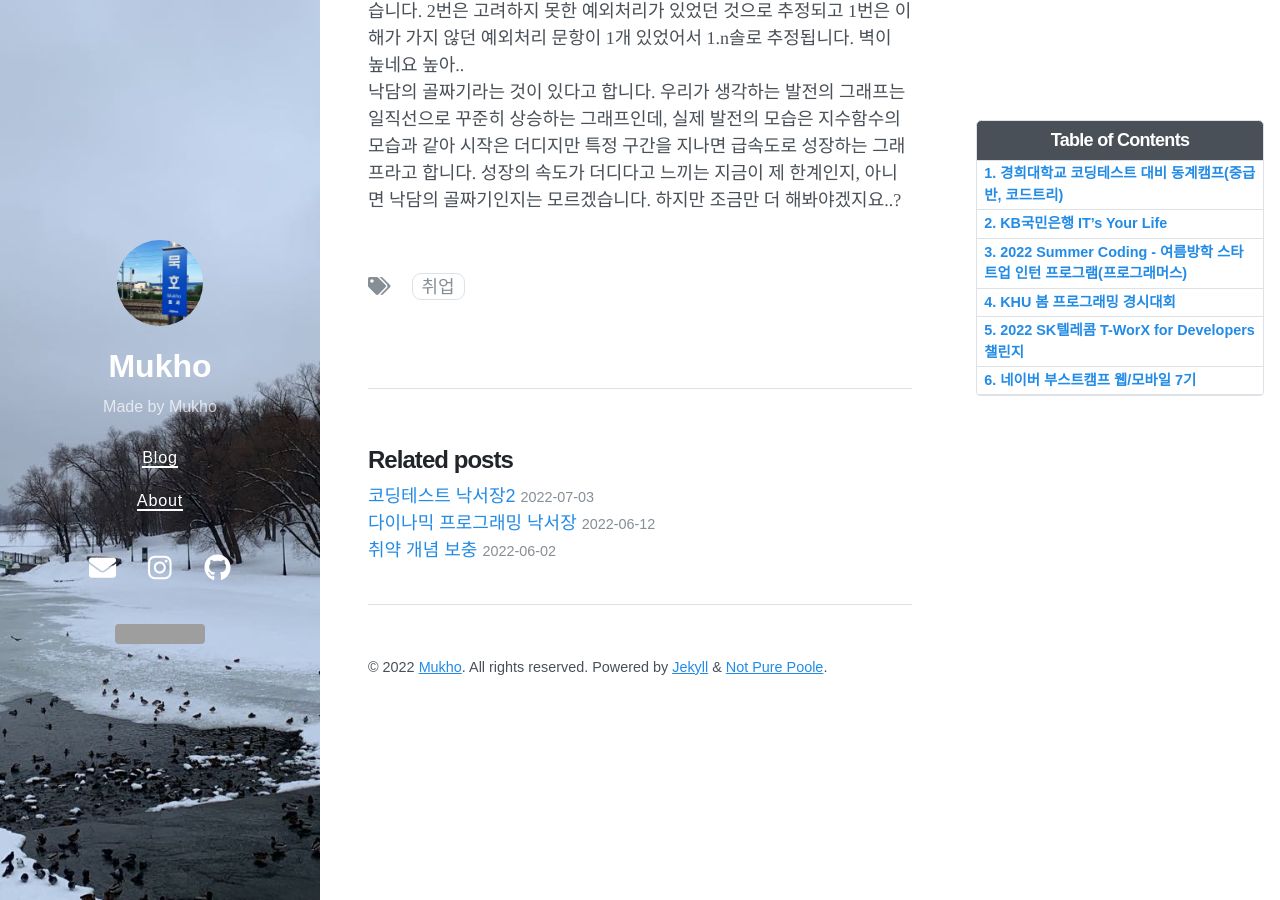
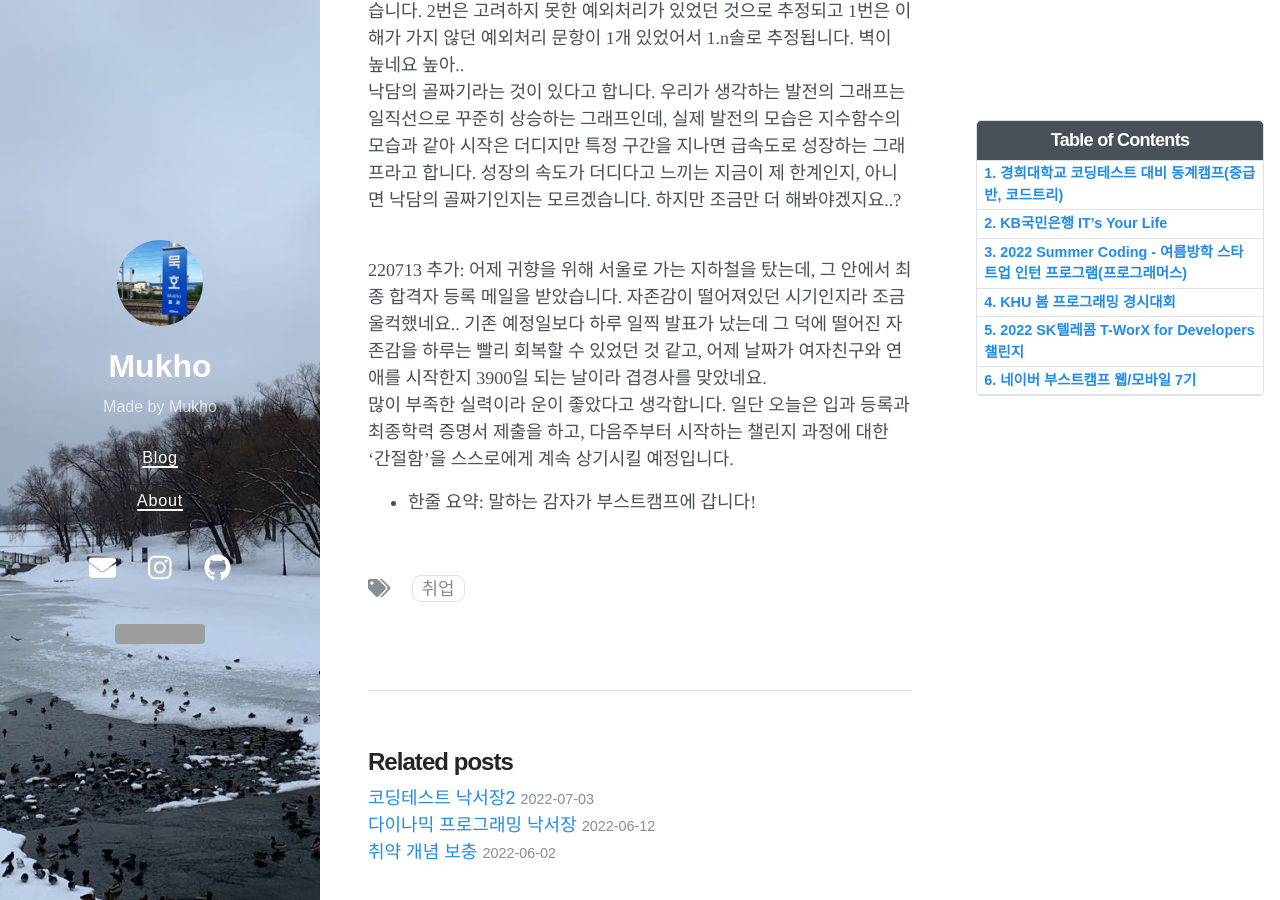
Before and after one commit to mukhoplus/mukhoplus.github.io, a Jekyll site: the page built from _posts/2022-06-08-묵호씨의 취업 도전기.md, in a window 1280 px wide and 900 px high, scrolled down 3884 px. Built offline with Jekyll 4.4.1, drawn with Linux system fonts in a browser that asks for light colours; nearby versions of some CDN libraries; comment, search, counter and statistics services are not loaded; some of the changed text lies outside the part shown; grey boxes are pictures that could not be loaded.

Commit message:
Let's go Boostcamp

```diff
--- a/_posts/2022-06-08-묵호씨의 취업 도전기.md
+++ b/_posts/2022-06-08-묵호씨의 취업 도전기.md
@@ -49,3 +49,7 @@ toc:  true
 
 220702 추가: 2차 테스트를 봤습니다. 3문제는 구현 문제였고, 2문제는 알고리즘 구현 방식을 서술?하는 느낌의 문제였습니다. 구현 2-3번은 A->B / B->A와 같은 쌍둥이 문제였습니다. 정답 여부는 알 수 없으나 1번과 2번 문제는 주어진 테스트케이스는 만족시켰고, 3번은 시간이 부족해 풀지 못했습니다. 2번은 고려하지 못한 예외처리가 있었던 것으로 추정되고 1번은 이해가 가지 않던 예외처리 문항이 1개 있었어서 1.n솔로 추정됩니다. 벽이 높네요 높아..<br>
 낙담의 골짜기라는 것이 있다고 합니다. 우리가 생각하는 발전의 그래프는 일직선으로 꾸준히 상승하는 그래프인데, 실제 발전의 모습은 지수함수의 모습과 같아 시작은 더디지만 특정 구간을 지나면 급속도로 성장하는 그래프라고 합니다. 성장의 속도가 더디다고 느끼는 지금이 제 한계인지, 아니면 낙담의 골짜기인지는 모르겠습니다. 하지만 조금만 더 해봐야겠지요..?<br><br>
+
+220713 추가: 어제 귀향을 위해 서울로 가는 지하철을 탔는데, 그 안에서 최종 합격자 등록 메일을 받았습니다. 자존감이 떨어져있던 시기인지라 조금 울컥했네요.. 기존 예정일보다 하루 일찍 발표가 났는데 그 덕에 떨어진 자존감을 하루는 빨리 회복할 수 있었던 것 같고, 어제 날짜가 여자친구와 연애를 시작한지 3900일 되는 날이라 겹경사를 맞았네요.<br>
+많이 부족한 실력이라 운이 좋았다고 생각합니다. 일단 오늘은 입과 등록과 최종학력 증명서 제출을 하고, 다음주부터 시작하는 챌린지 과정에 대한 '간절함'을 스스로에게 계속 상기시킬 예정입니다.<br>
+- 한줄 요약: 말하는 감자가 부스트캠프에 갑니다!<br><br>
```
Also changed, not shown: other parts of _posts/2022-06-08-묵호씨의 취업 도전기.md (+1 -1 lines).
